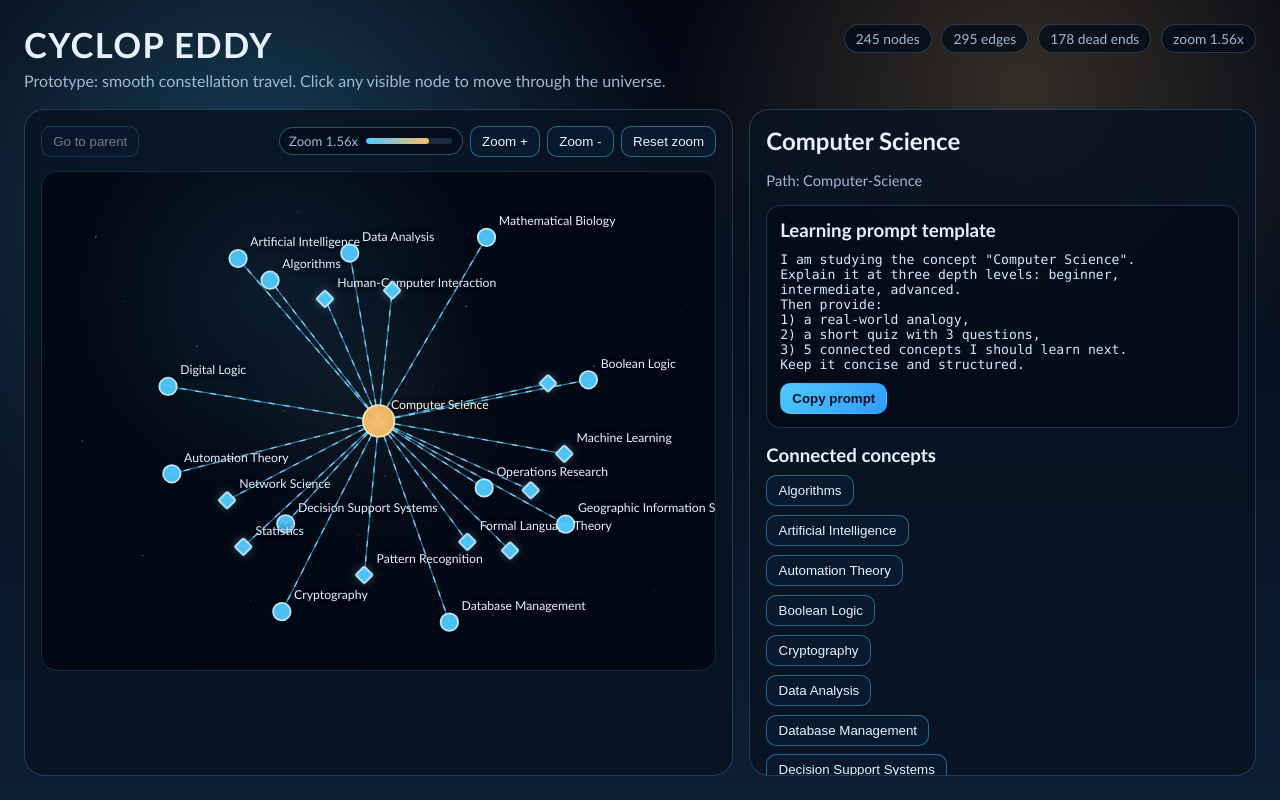
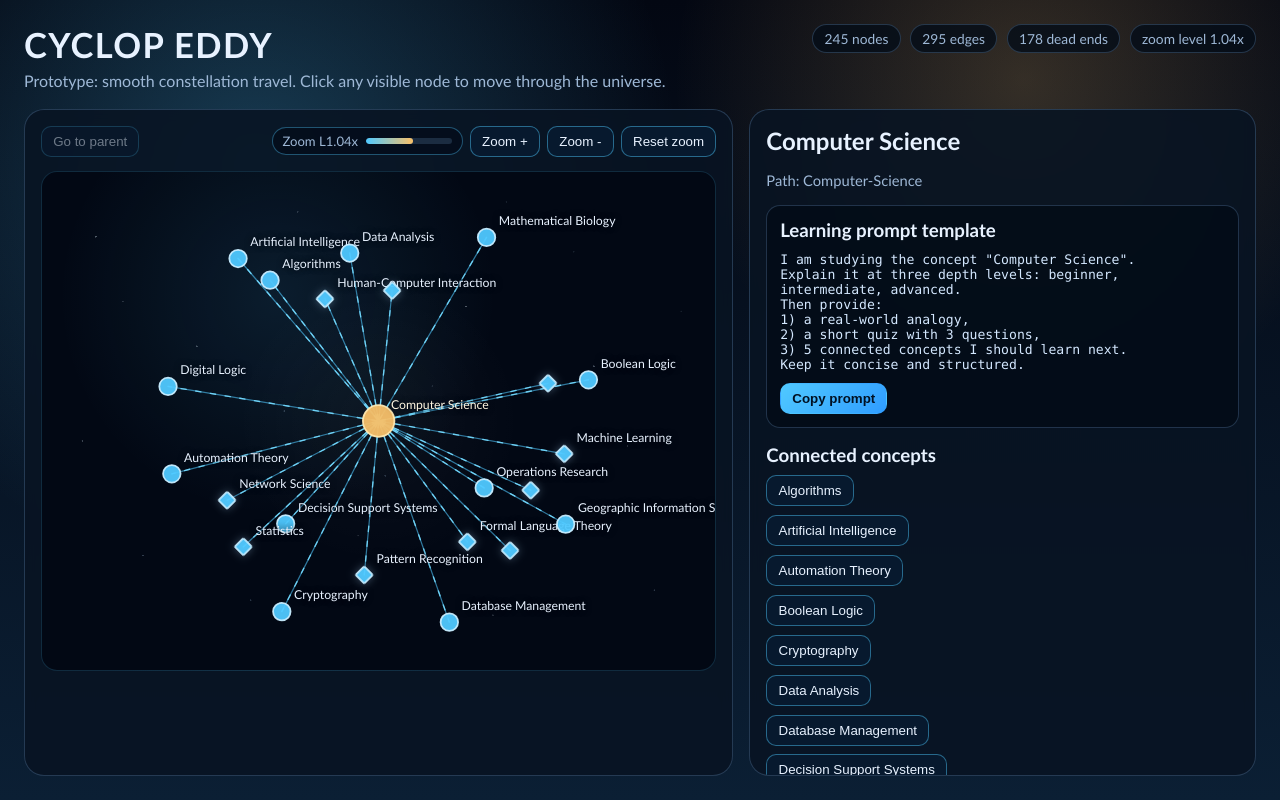
Before and after one commit to BastienSegura/cyclop-eddy, a Next.js app in the folder gui/: page / in a window 1280 px wide. Built offline with nearby package versions, Linux system fonts and the light colour scheme.

Commit message:
Normalize zoom indicator scale around level 1 baseline

```diff
--- a/gui/src/app/globals.css
+++ b/gui/src/app/globals.css
@@ -133,6 +133,7 @@ body {
 }
 
 .zoom-meter {
+  position: relative;
   width: 86px;
   height: 6px;
   border-radius: 999px;
@@ -140,8 +141,22 @@ body {
   background: rgba(120, 168, 213, 0.2);
 }
 
+.zoom-meter::before {
+  content: "";
+  position: absolute;
+  left: 50%;
+  top: -1px;
+  bottom: -1px;
+  width: 1px;
+  transform: translateX(-50%);
+  background: rgba(247, 192, 106, 0.65);
+  z-index: 1;
+}
+
 .zoom-meter-fill {
   display: block;
+  position: relative;
+  z-index: 0;
   height: 100%;
   border-radius: 999px;
   background: linear-gradient(90deg, #50c9ff, #f7c06a);
--- a/gui/src/features/concept-graph/ui/graph-explorer.tsx
+++ b/gui/src/features/concept-graph/ui/graph-explorer.tsx
@@ -293,9 +293,15 @@ export function GraphExplorer() {
 
   const canGoBack = parentIds.length > 0;
   const firstParent = canGoBack ? parentIds[0] : null;
+  const zoomLevel = camera.zoom / FOCUS_ZOOM;
+  const minZoomLevel = MIN_ZOOM / FOCUS_ZOOM;
+  const maxZoomLevel = MAX_ZOOM / FOCUS_ZOOM;
+  const zoomLevelPercentUnclamped = zoomLevel >= 1
+    ? 50 + ((zoomLevel - 1) / Math.max(maxZoomLevel - 1, 0.001)) * 50
+    : 50 - ((1 - zoomLevel) / Math.max(1 - minZoomLevel, 0.001)) * 50;
   const zoomLevelPercent = Math.min(
     100,
-    Math.max(0, Math.round(((camera.zoom - MIN_ZOOM) / (MAX_ZOOM - MIN_ZOOM)) * 100)),
+    Math.max(0, Math.round(zoomLevelPercentUnclamped)),
   );
 
   function focusNode(nodeId: NodeId) {
@@ -385,7 +391,7 @@ export function GraphExplorer() {
           <span>{totalNodes} nodes</span>
           <span>{totalEdges} edges</span>
           <span>{leafNodeIds.size} dead ends</span>
-          <span>zoom {camera.zoom.toFixed(2)}x</span>
+          <span>zoom level {zoomLevel.toFixed(2)}x</span>
         </div>
       </header>
 
@@ -406,8 +412,11 @@ export function GraphExplorer() {
             </button>
 
             <div className="camera-controls">
-              <div className="zoom-indicator" aria-label={`Current zoom ${camera.zoom.toFixed(2)}x`}>
-                <span className="zoom-indicator-text">Zoom {camera.zoom.toFixed(2)}x</span>
+              <div
+                className="zoom-indicator"
+                aria-label={`Current zoom level ${zoomLevel.toFixed(2)}x (raw ${camera.zoom.toFixed(2)}x)`}
+              >
+                <span className="zoom-indicator-text">Zoom L{zoomLevel.toFixed(2)}x</span>
                 <div className="zoom-meter" aria-hidden="true">
                   <span className="zoom-meter-fill" style={{ width: `${zoomLevelPercent}%` }} />
                 </div>
```
